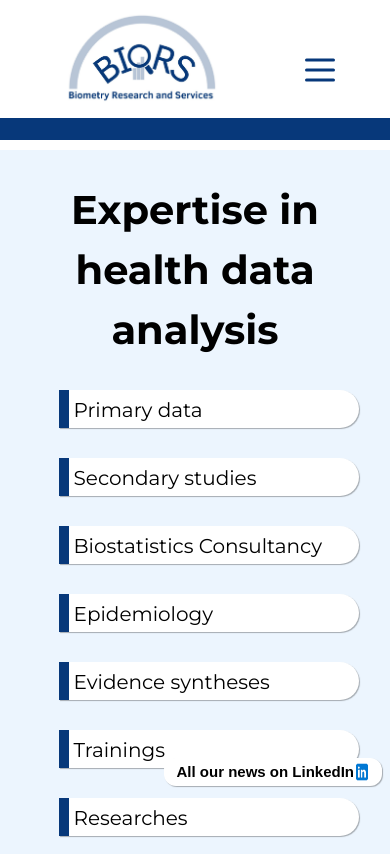
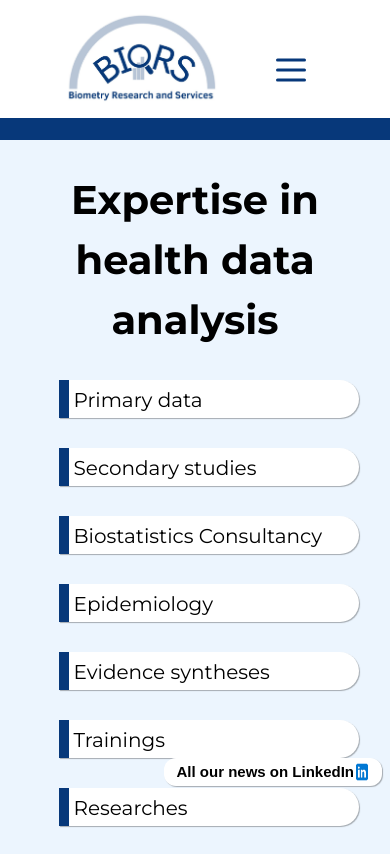
Before and after one commit to Mamy-cloud/biors, a plain HTML site: page index.html in a window 390 px wide. Shown: the top 854 px of the page. Drawn offline with nearby package versions, Linux system fonts and the light colour scheme.

Commit message:
maj 26juin 9h08

```diff
--- a/index.html
+++ b/index.html
@@ -50,7 +50,7 @@
          </nav>
     </header>
 
-    <article>
+    <article class="container-article-responsive flex-1">
         <p class="title-article">Expertise in health data analysis</p>
         <main class="container">
             <span>
--- a/src/CSS/about.css
+++ b/src/CSS/about.css
@@ -24,6 +24,12 @@ article{
     margin-top: 151px;
     font-family: Arial, Helvetica, sans-serif;
     background-color: var(--color-article-about);
+}
+
+@media(max-width:640px){
+    .container-article-responsive{
+        margin-top: 140px;
+    }
 }
 
 article h1{
--- a/src/CSS/accueil.css
+++ b/src/CSS/accueil.css
@@ -25,6 +25,12 @@ article{
     background-size: cover;
     background-position: center;
     background-repeat: no-repeat;
+}
+
+@media(max-width:640px){
+    .container-article-responsive{
+        margin-top: 140px;
+    }
 }
 
 .container{
--- a/src/CSS/contact.css
+++ b/src/CSS/contact.css
@@ -20,6 +20,12 @@ article{
     margin-top: 151px;
     font-family: Arial, Helvetica, sans-serif;
     background-color: var(--color-article-about);
+}
+
+@media(max-width:640px){
+    .container-article-responsive{
+        margin-top: 140px;
+    }
 }
 
 article section{
--- a/src/CSS/expertise.css
+++ b/src/CSS/expertise.css
@@ -31,7 +31,7 @@ effect ombre du header
 article
 -------------------------------------------------------------- */
 article{
-    flex: 1;
+    flex:1;
     font-family: Arial, Helvetica, sans-serif;
     margin-top: 151px;
     padding-top: 20px;
@@ -40,6 +40,11 @@ article{
 
 }
 
+@media(max-width:640px){
+    .container-article-responsive{
+        margin-top: 140px;
+    }
+}
 /* -----------effet ombre au début de l'article-------------------------------- */
 
 article::after{
--- a/src/CSS/service.css
+++ b/src/CSS/service.css
@@ -39,6 +39,11 @@ article{
     background-color: var(--color-article-about);
 }
 
+@media(max-width:640px){
+    .container-article-responsive{
+        margin-top: 140px;
+    }
+}
 /* -----------effet ombre au début de l'article-------------------------------- */
 
 article::after{
--- a/src/CSS/style.css
+++ b/src/CSS/style.css
@@ -152,7 +152,7 @@ nav{
   border-radius: 50%;
   position: absolute;
   top: 70px;
-  right: 10px;
+  right: 10vw;
   transform: translate(-50%, -50%);
   background: var(--color-first);
   cursor: pointer;
@@ -205,12 +205,16 @@ nav{
   background: transparent;
 }
 
+/* @media (max-width: 1080px){
+  .burger{
+    display: flex;
+}
+} */
 
 
 
 
-
-@media (max-width: 1060px){
+@media (max-width: 1080px){
   /* -------------------icon linkedin header------------------------------ */
 .icon-linkedin-header{
   display: initial;
```
Also changed, not shown: about-us.html (+1 -1 lines), area-of-expertise.html (+1 -1 lines), contact.html (+1 -1 lines), services.html (+1 -1 lines).
